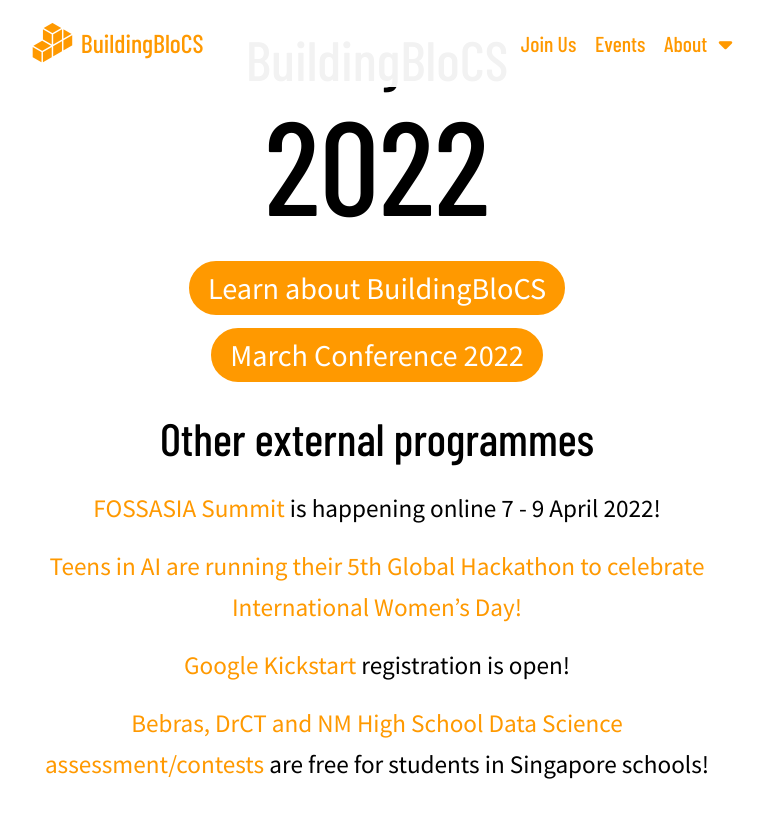
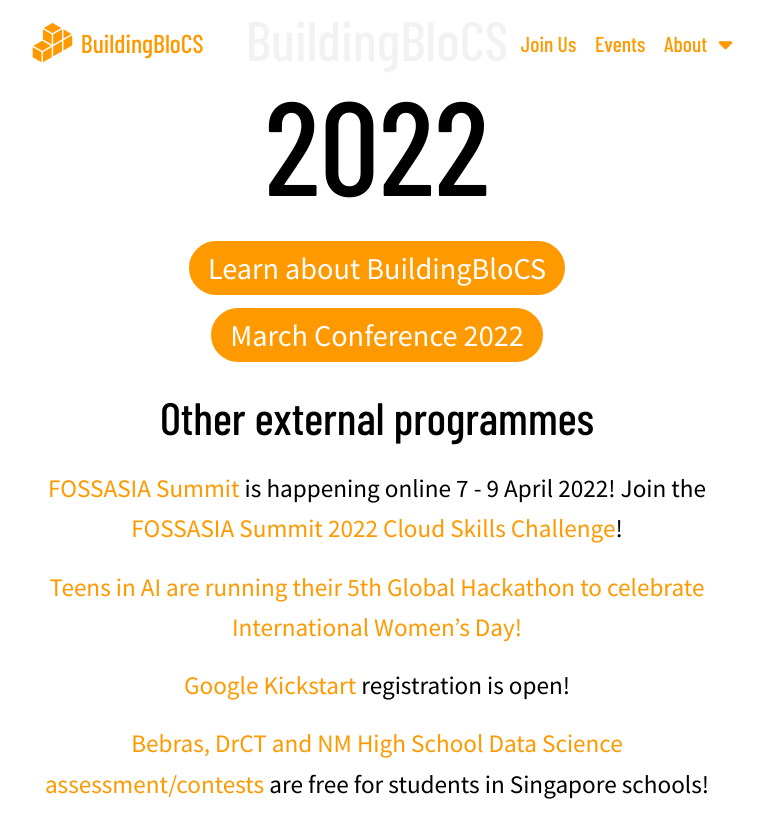
Before and after one commit to buildingblocs/2022, a Jekyll site: the page built from index.md, in a window 1280 px wide and 900 px high. Shown: the top 838 px of the window, without its empty margins (263-1027 px from the left). Built offline with Jekyll 4.4.1, drawn with Linux system fonts in a browser that asks for light colours; nearby versions of some CDN libraries; some web fonts are replaced.

Commit message:
Update index.md

```diff
--- a/index.md
+++ b/index.md
@@ -14,7 +14,7 @@
 	<a class="btn brand" href="{{ site.baseurl }}/Workshops/March Conference">March Conference 2022</a>
 	</p>
 	    <h2>Other external programmes</h2>
-	    <p><a href="https://summit.fossasia.org/">FOSSASIA Summit</a> is happening online 7 - 9 April 2022!</p>
+	    <p><a href="https://summit.fossasia.org/">FOSSASIA Summit</a> is happening online 7 - 9 April 2022! Join the <a href="https://summit.fossasia.org/cloud">FOSSASIA Summit 2022 Cloud Skills Challenge</a>!</p>
 	    <p><a href="https://www.teensinai.com/iwdhack2022/">Teens in AI are running their 5th Global Hackathon to celebrate International Women’s Day!</a></p>
 	    <p><a href="https://codingcompetitions.withgoogle.com/kickstart">Google Kickstart</a> registration is open!</p>
 	    <p><a href="https://for.edu.sg/bebrasdrctds">Bebras, DrCT and NM High School Data Science assessment/contests</a> are free for students in Singapore schools!</p>
```
